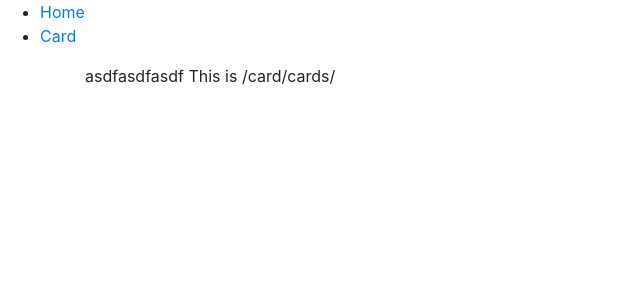
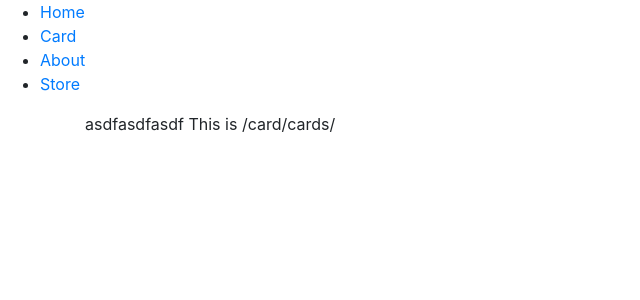
Before and after one commit to NamHyeongKeol/RTI_dating, a Django app: page /card/cards/ in a window 1280 px wide. Shown: the top 300 px of the page, without its empty margins (0-640 px from the left). Run offline with Django 3.2, Linux system fonts and the light colour scheme; some libraries are stand-ins or nearby versions.

Commit message:
add store, about link

```diff
--- a/common/templates/base.html
+++ b/common/templates/base.html
@@ -18,6 +18,8 @@
     <ul id="nav">
         <li>{% block nav-home %}<a href="{% url 'home' %}">Home</a>{% endblock %}</li>
         <li>{% block nav-cards %}<a href="{% url 'cards' %}">Card</a>{% endblock %}</li>
+        <li>{% block nav-about %}<a href="{% url 'about' %}">About</a>{% endblock %}</li>
+        <li>{% block nav-store %}<a href="{% url 'store' %}">Store</a>{% endblock %}</li>
     </ul>
 {% endblock %}
 <div class="content container">
--- a/common/urls.py
+++ b/common/urls.py
@@ -2,6 +2,8 @@ from django.urls import path
 from . import views
 
 urlpatterns = [
-    path('base/', views.base),
+    path('base/', views.base, name='base'),
     path('home/', views.home, name='home'),
+    path('about/', views.home, name='about'),
+    path('store/', views.home, name='store'),
 ]
```
